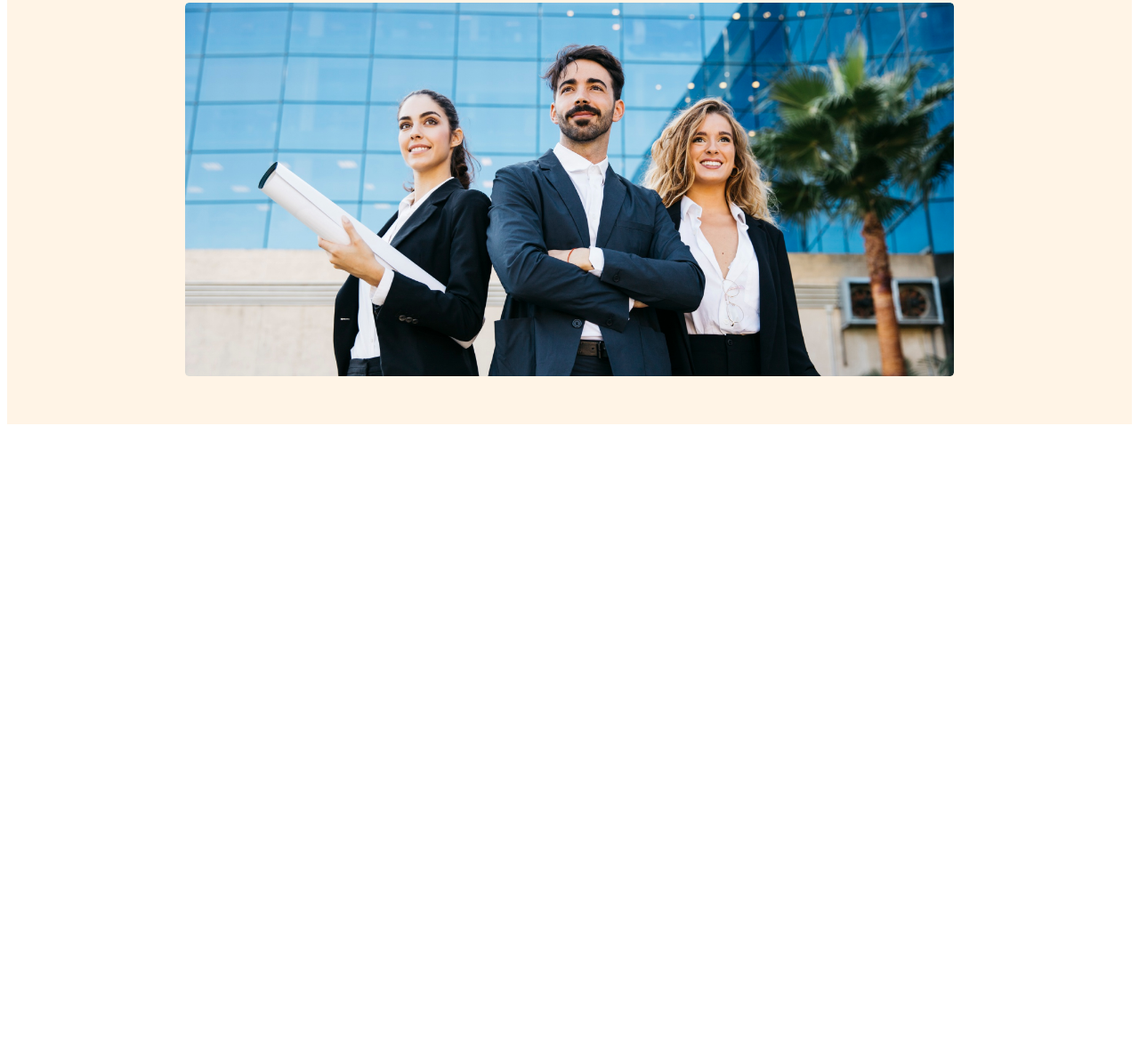
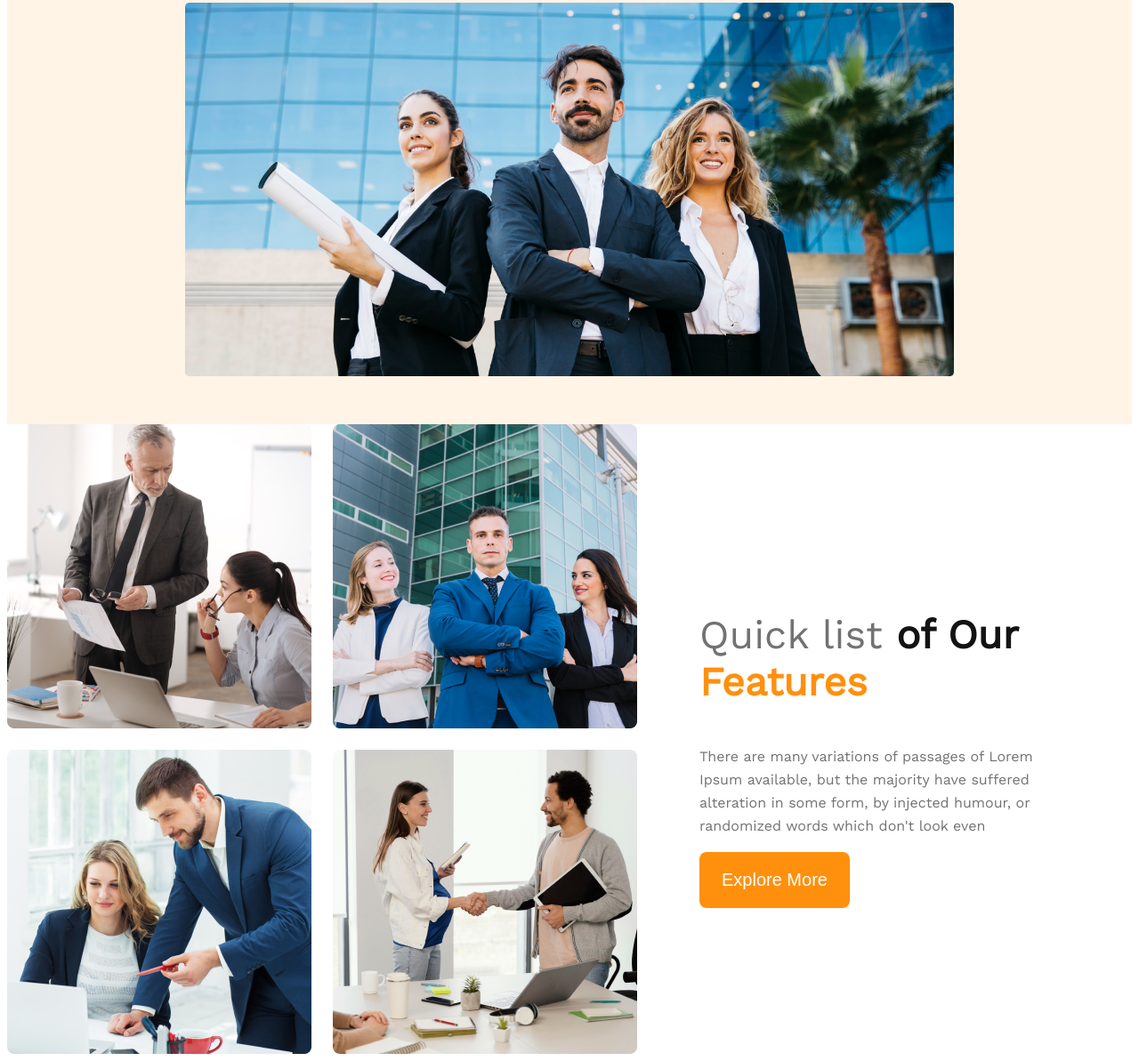
Before and after one commit to AfrinaMimi2022/g3-architechture, a plain HTML site: page index.html in a window 1280 px wide. Shown: the part 596-1789 px from the top of the page at 89% size. Before the commit the page ends 1081 px from the top, so only its background shows below. Drawn offline with nearby package versions, Linux system fonts and the light colour scheme; a web font is replaced by a local one.

Commit message:
1sr section added

```diff
--- a/index.html
+++ b/index.html
@@ -15,6 +15,7 @@
 
 
 <body>
+    <!-- header start -->
     <header>
         <nav>
             <h3 class="nav-title">G3 Architects</h3>
@@ -41,9 +42,30 @@
         </div>
 
     </header>
+    <!-- header end -->
 
     <main>
+        <!-- feature section start -->
+        <section class="teams-container">
+            <div class="teams-img-container">
+                <img src="images/team1.png" alt="">
+                <img src="images/team2.png" alt="">
+                <img src="images/team3.png" alt="">
+                <img src="images/team4.png" alt="">
+            </div>
+            <div class="teams-content">
+                <h3 class="teams-title">
+                <span class="quick-list">Quick list</span>
+                <span class="ours">of Our </span>
+                <span class="teams-features">Features</span></h3>
+                <p class="teams-description">There are many variations of passages of Lorem Ipsum available, but the
+                    majority have suffered alteration in some form, by injected humour, or randomized words which don't
+                    look even</p>
+                    <button class="btn-primary">Explore More</button>
+            </div>
+        </section>
 
+        <!-- feature section end -->
     </main>
 
     <footer>
--- a/styles/architect.css
+++ b/styles/architect.css
@@ -67,6 +67,52 @@ nav li a{
     width: 100%;
 }
 
+/* main styles */
+main{
+    max-width: 1440px;
+    margin: 0 auto;
+}
+/* teams styles */
+.teams-container{
+    display: flex;
+    align-items: center;
+}
+.teams-img-container{
+    display: grid;
+    grid-template-columns: repeat(2, 1fr);
+    gap:1.5rem;
+}
+.teams-content{
+    padding: 0 70px;
+}
+.teams-title{
+    font-size: 2.8rem;
+}
+.teams-title .quick-list{
+    color: #727272;
+    font-weight: 500;
+}
+.teams-title .ours{
+    color: #131313;
+font-size: 45px;
+font-weight: 700;
+}
+.teams-title .teams-features{
+    color: #FF900E;
+    font-weight: 700;
+}
+
+.teams-description{
+    color: #727272;
+font-size: 16px;
+line-height: 26px;
+
+}
+
+
+
+
+
 
 
 /* responsive styles */
```
